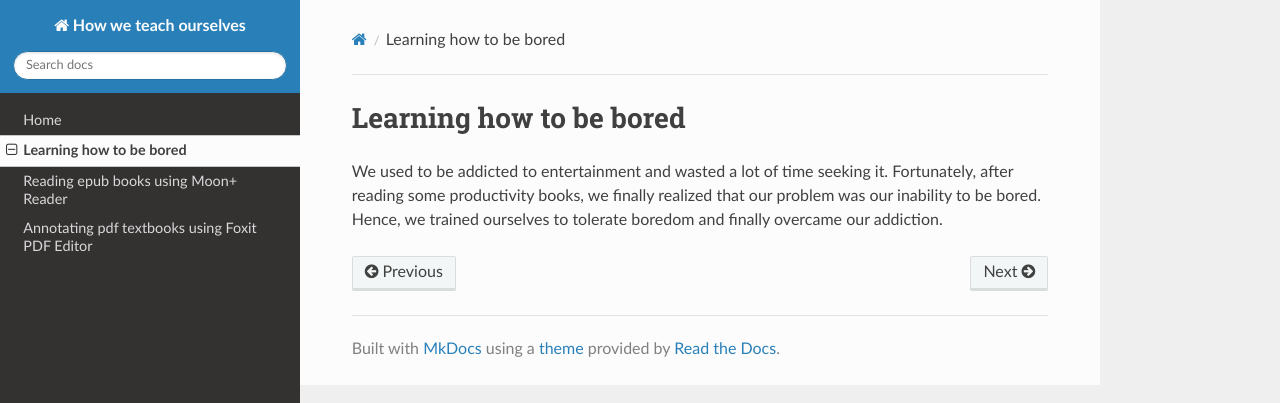
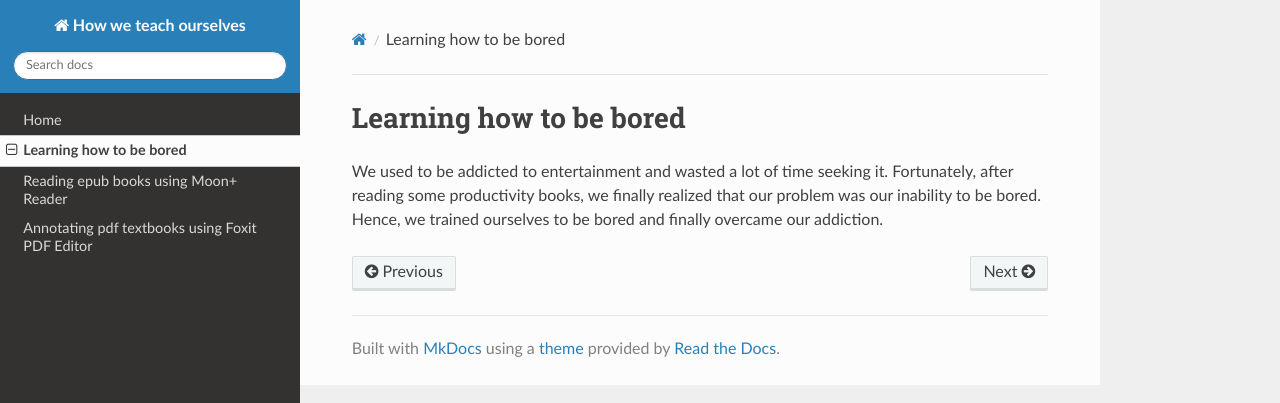
Before and after one commit to maximilian-ho/how-we-teach-ourselves, an MkDocs documentation site: the page built from docs/boredom.md, in a window 1280 px wide. Shown: the top 403 px of the page. Built offline with MkDocs 1.6.1, drawn with Linux system fonts in a browser that asks for light colours; nearby versions of some CDN libraries; old or Windows-style settings are respelled for this version of MkDocs.

Commit message:
Update boredom.md

```diff
--- a/docs/boredom.md
+++ b/docs/boredom.md
@@ -1,3 +1,3 @@
 # Learning how to be bored
 
-We used to be addicted to entertainment and wasted a lot of time seeking it. Fortunately, after reading some productivity books, we finally realized that our problem was our inability to be bored. Hence, we trained ourselves to tolerate boredom and finally overcame our addiction.
+We used to be addicted to entertainment and wasted a lot of time seeking it. Fortunately, after reading some productivity books, we finally realized that our problem was our inability to be bored. Hence, we trained ourselves to be bored and finally overcame our addiction.
```
